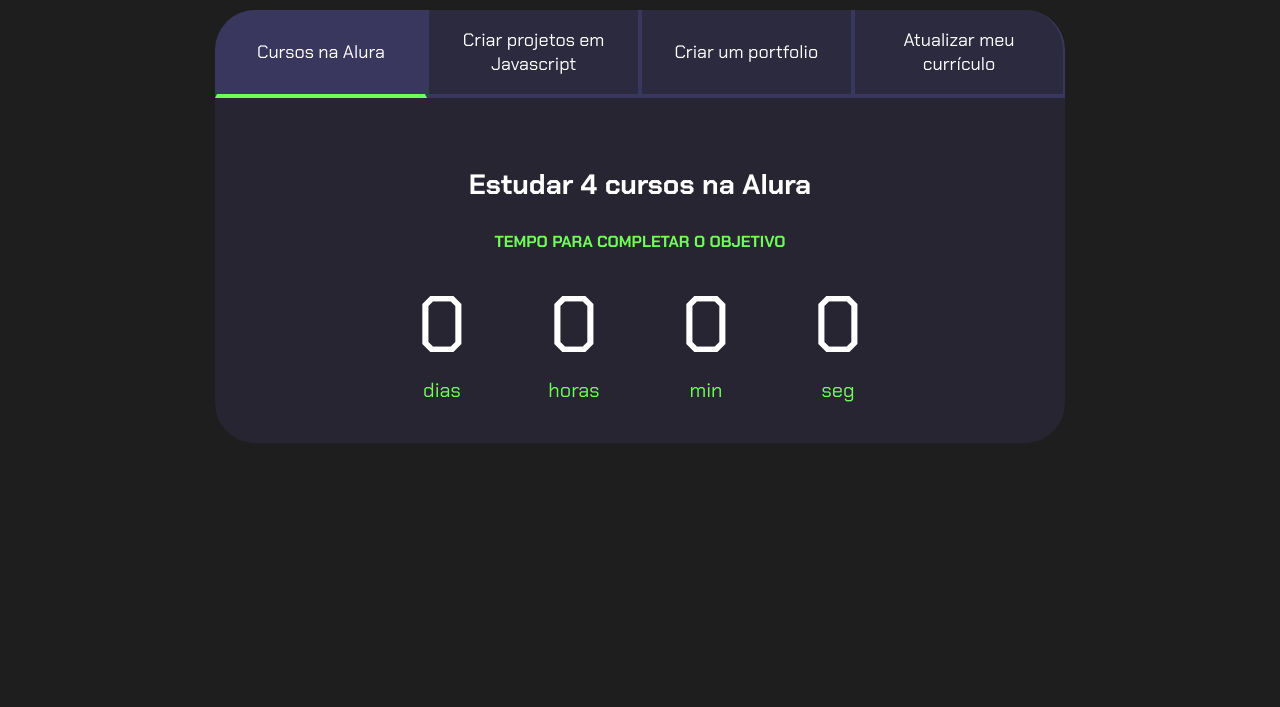
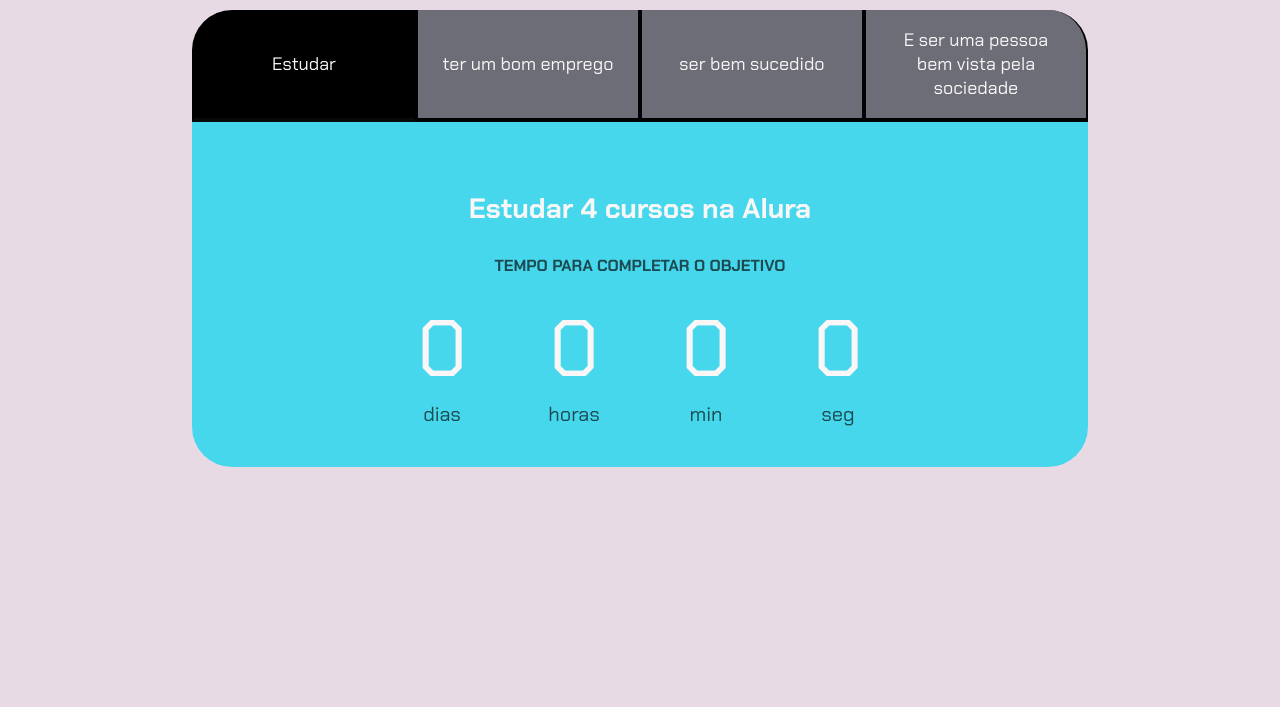
Before and after one commit to mATHEU2023RT/projeto-ayala, a plain HTML site: page index.html in a window 1280 px wide. Shown: the part 93-800 px from the top of the page. Drawn offline with Linux system fonts and the light colour scheme.

Commit message:
Add files via upload

```diff
--- a/index.html
+++ b/index.html
@@ -13,10 +13,10 @@
         <h2 class="titulo-principal">Meus objetivos do ano<span>_</span></h2>
         <div class="conteudo">
             <div class="botoes">
-                <button class="botao ativo">Cursos na Alura</button>
-                <button class="botao">Criar projetos em Javascript</button>
-                <button class="botao">Criar um portfolio</button>
-                <button class="botao">Atualizar meu currículo</button>
+                <button class="botao ativo">Estudar</button>
+                <button class="botao">ter um bom emprego </button>
+                <button class="botao">ser bem sucedido </button>
+                <button class="botao">E ser uma pessoa bem vista pela sociedade</button>
             </div>
             <div class="abas-textos">
                 <div class="aba-conteudo ativo">
--- a/style.css
+++ b/style.css
@@ -1,12 +1,12 @@
 @import url('https://fonts.googleapis.com/css2?family=Chakra+Petch:wght@400;700&display=swap');
 
 :root {
-    --cor-de-fundo: #1E1E1E;
-    --verde: #6FFF57;
-    --branco: #FFFFFF;
-    --botao-ativo: #3A375E;
-    --botao-inativo: rgba(58, 55, 94, 0.5);
-    --texto-fundo: rgba(58, 55, 94, 0.3);
+    --cor-de-fundo: #8a3f7731;
+    --verde: #0c0f0fb4;
+    --branco: #f8f6f6;
+    --botao-ativo: #000000;
+    --botao-inativo: rgba(8, 20, 31, 0.548);
+    --texto-fundo: rgba(20, 215, 241, 0.76);
 }
 
 body {
```
